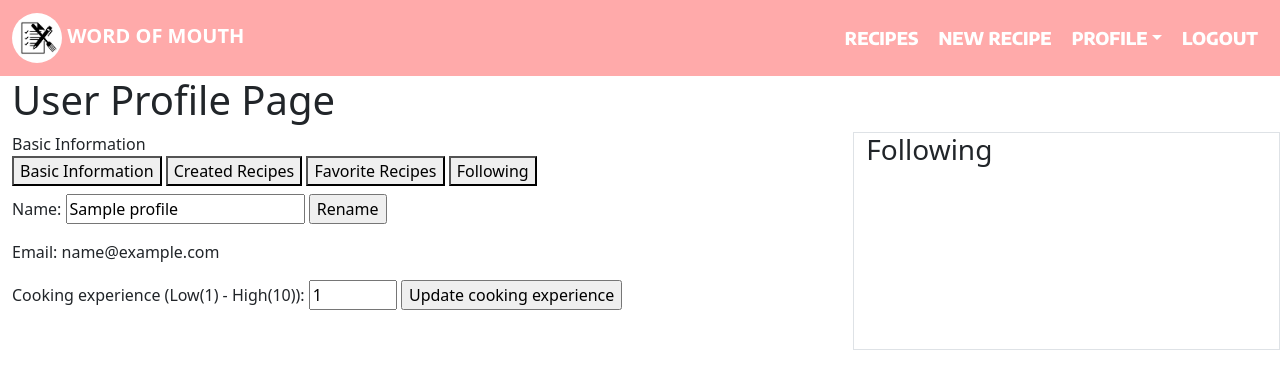
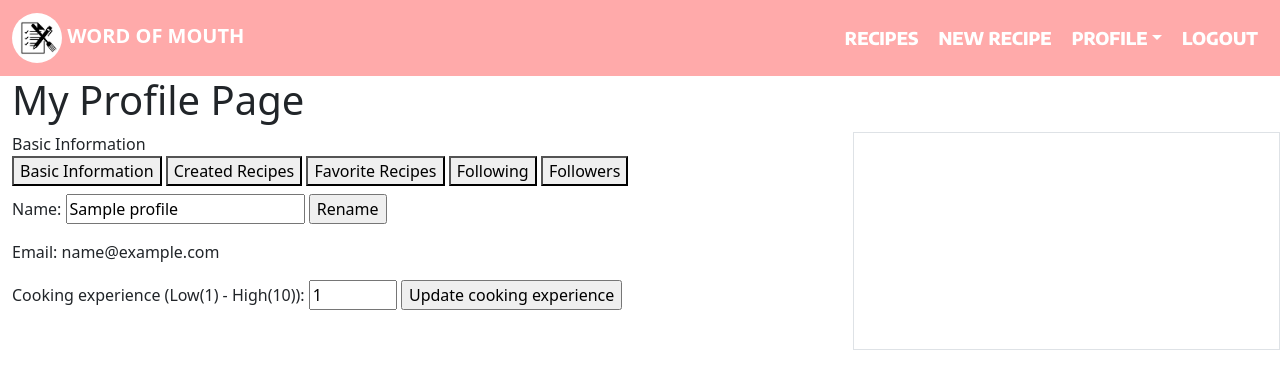
Before and after one commit to uva-cs3240-s22/group-project-a-21, a Django app: page /user/1/ in a window 1280 px wide. Shown: the top 389 px of the page. Run offline with Django 4.2, Linux system fonts and the light colour scheme; a user stored in the database is signed in; tables that the repository leaves empty hold one stand-in row (values such as "Sample post"); parts of the project's set-up code (start-up, migrations or seed data) failed here and were passed over; some libraries are stand-ins or nearby versions.

Commit message:
added "followers" to user template

```diff
--- a/recipes/models.py
+++ b/recipes/models.py
@@ -18,7 +18,7 @@ class Profile(models.Model):
     name = models.CharField(max_length=50, blank=True)
     email = models.EmailField(max_length=50, blank=True)
     cooking_experience = models.IntegerField(default=0)
-    following = models.ManyToManyField("self", blank=True, symmetrical=False)
+    following = models.ManyToManyField("self", blank=True, related_name="followers", symmetrical=False)
     # profile_img = models.ImageField(upload_to="profile_img/", storage=gd_storage, default="{% static 'recipes/default_chef.png' %}")
     profile_img = models.ImageField(upload_to="profile_img/", storage=gd_storage)
 
--- a/recipes/templates/recipes/navbar.html
+++ b/recipes/templates/recipes/navbar.html
@@ -34,7 +34,7 @@
                         <li><a class="dropdown-item" href="/user/{{ user.pk }}/following">Following Users</a></li>
                     </ul>
                 </li>
-
+                <!-- https://getbootstrap.com/docs/5.1/components/navs-tabs/#tabs-with-dropdowns -->
                 <a class="nav-link" href="/user/logout" style="color: white;">LOGOUT</a>
                 {% else %}
                 <a class="nav-link text-muted">NEW RECIPE</a>
--- a/recipes/templates/recipes/user.html
+++ b/recipes/templates/recipes/user.html
@@ -19,7 +19,11 @@
     {% include "recipes/navbar.html" %}
     <div class="container-fluid">
         <div class="row">
+            {% if profile.pk == user.pk %}
+            <h1>My Profile Page</h1>
+            {% else %}
             <h1>User Profile Page</h1>
+            {% endif %}
         </div>
         <div class="row">
             <div class="col-8">
@@ -29,6 +33,7 @@
                     <button class="tablinks{% if tab == 'create' %} active{% endif %}" onclick="openTab(event, 'create')">Created Recipes</button>
                     <button class="tablinks{% if tab == 'favorite' %} active{% endif %}" onclick="openTab(event, 'favorite')">Favorite Recipes</button>
                     <button class="tablinks{% if tab == 'following' %} active{% endif %}" onclick="openTab(event, 'following')">Following</button>
+                    <button class="tablinks{% if tab == 'followers' %} active{% endif %}" onclick="openTab(event, 'followers')">Followers</button>
                 </div>
                 <div id="basic" class="tabcontent mt-2">
                     <!-- Can change name if this user is self -->
@@ -103,6 +108,23 @@
                                 <td><a href="/user/{{ following.pk }}"  class="text-decoration-none" style="color: darkgray;">{{ following.name }}</a></td>
                             </tr>
                             {% endfor %}
+                            {% if not profile.following.all %}
+                                There are no following users to display
+                            {% endif %}
+                        </tbody>
+                    </table>
+                </div>
+                <div id="followers" class="tabcontent">
+                    <table class="table">
+                        <tbody>
+                            {% for follower in profile.followers.all %}
+                            <tr>
+                                <td><a href="/user/{{ follower.pk }}"  class="text-decoration-none" style="color: darkgray;">{{ follower.name }}</a></td>
+                            </tr>
+                            {% endfor %}
+                            {% if not profile.followers.all %}
+                                There are no followers to display
+                            {% endif %}
                         </tbody>
                     </table>
                 </div>
@@ -114,7 +136,6 @@
 
             </div>
             <div class="col-4 border">
-                <h3>Following</h3>
 
             </div>
 
@@ -151,6 +172,7 @@
 
         document.getElementById("tab-title").innerHTML = event.currentTarget.innerHTML;
     }
+    // https://www.w3schools.com/howto/howto_js_tabs.asp
 
 
     // const input = document.getElementById("profile_img");
```
Also changed, not shown: recipes/migrations/0006_auto_20220424_2003.py (added), recipes/migrations/0007_auto_20220424_2004.py (added), recipes/migrations/0008_auto_20220424_2014.py (added).
